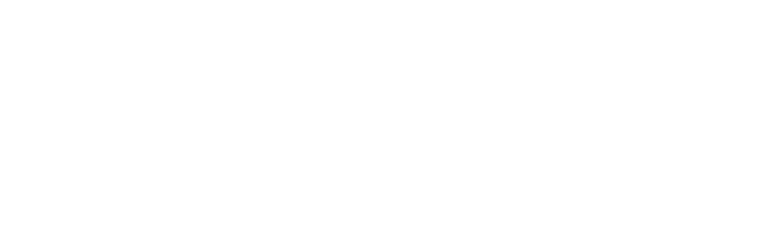
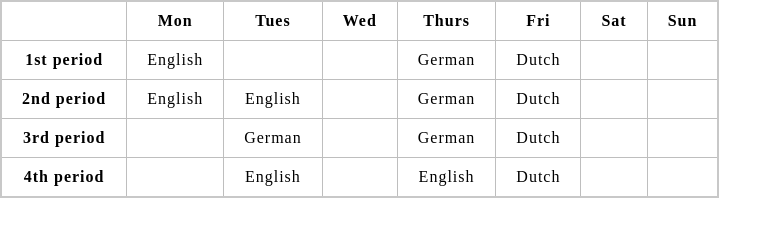
Before and after one commit to kepler003/learning-html-and-css, a plain HTML site: page html-table-basics-school-timetable/index.html in a window 1280 px wide. Shown: the whole page, without its empty margins (0-782 px from the left). Drawn offline with Linux system fonts and the light colour scheme.

Commit message:
Add unfinished table markup

```diff
--- a/html-table-basics-school-timetable/index.html
+++ b/html-table-basics-school-timetable/index.html
@@ -9,7 +9,58 @@
 <body>
   <div class="app">
 
-
+    <table>
+      <tr>
+        <td>&nbsp;</td>
+        <th>Mon</th>
+        <th>Tues</th>
+        <th>Wed</th>
+        <th>Thurs</th>
+        <th>Fri</th>
+        <th>Sat</th>
+        <th>Sun</th>
+      </tr>
+      <tr>
+        <th>1st period</th>
+        <td>English</td>
+        <td>&nbsp;</td>
+        <td>&nbsp;</td>
+        <td>German</td>
+        <td>Dutch</td>
+        <td>&nbsp;</td>
+        <td>&nbsp;</td>
+      </tr>
+      <tr>
+        <th>2nd period</th>
+        <td>English</td>
+        <td>English</td>
+        <td>&nbsp;</td>
+        <td>German</td>
+        <td>Dutch</td>
+        <td>&nbsp;</td>
+        <td>&nbsp;</td>
+      </tr>
+      <tr>
+        <th>3rd period</th>
+        <td>&nbsp;</td>
+        <td>German</td>
+        <td>&nbsp;</td>
+        <td>German</td>
+        <td>Dutch</td>
+        <td>&nbsp;</td>
+        <td>&nbsp;</td>
+      </tr>
+      <tr>
+        <th>4th period</th>
+        <td>&nbsp;</td>
+        <td>English</td>
+        <td>&nbsp;</td>
+        <td>English</td>
+        <td>Dutch</td>
+        <td>&nbsp;</td>
+        <td>&nbsp;</td>
+      </tr>
+    </table>
 
   </div>
 </body>
```
